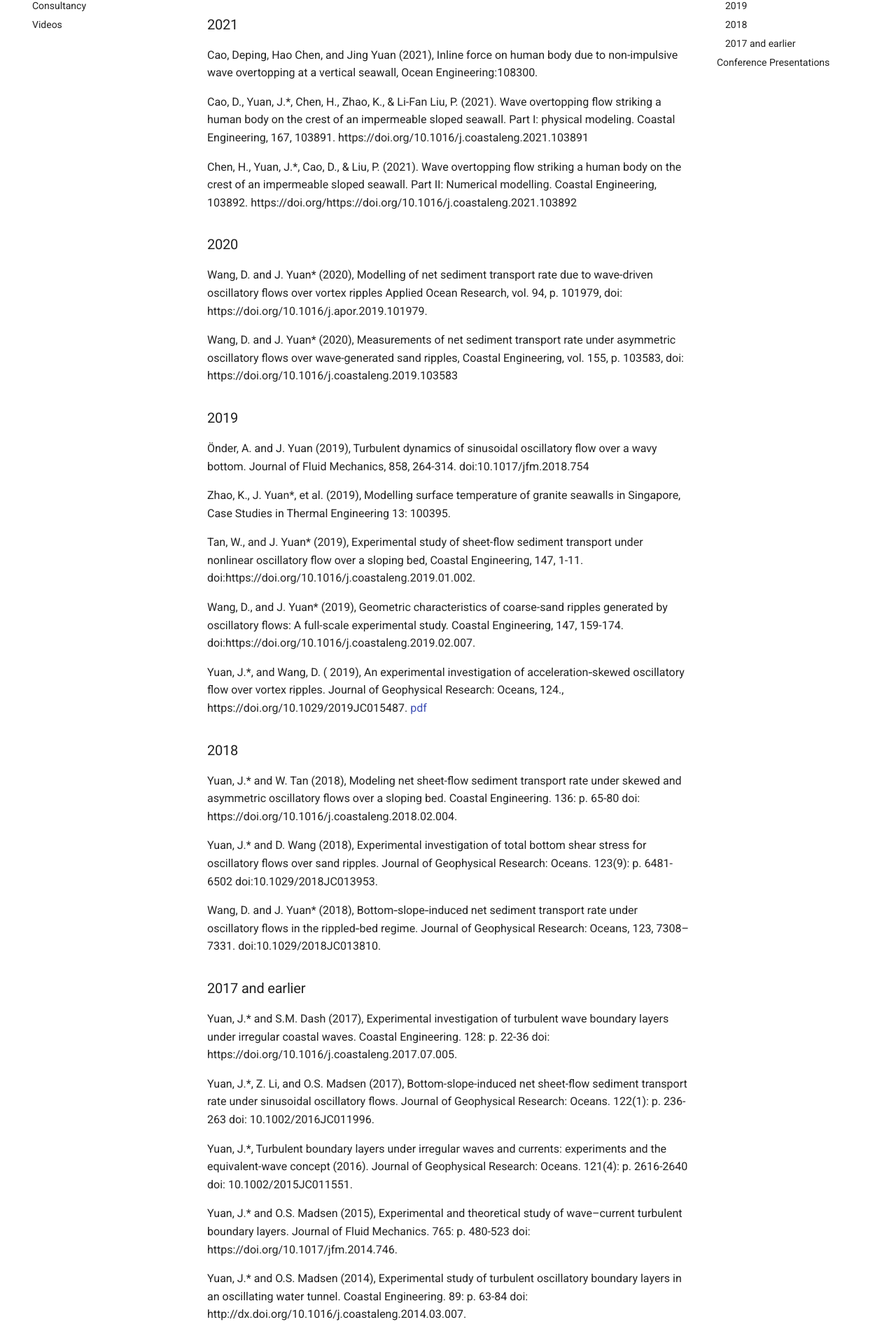
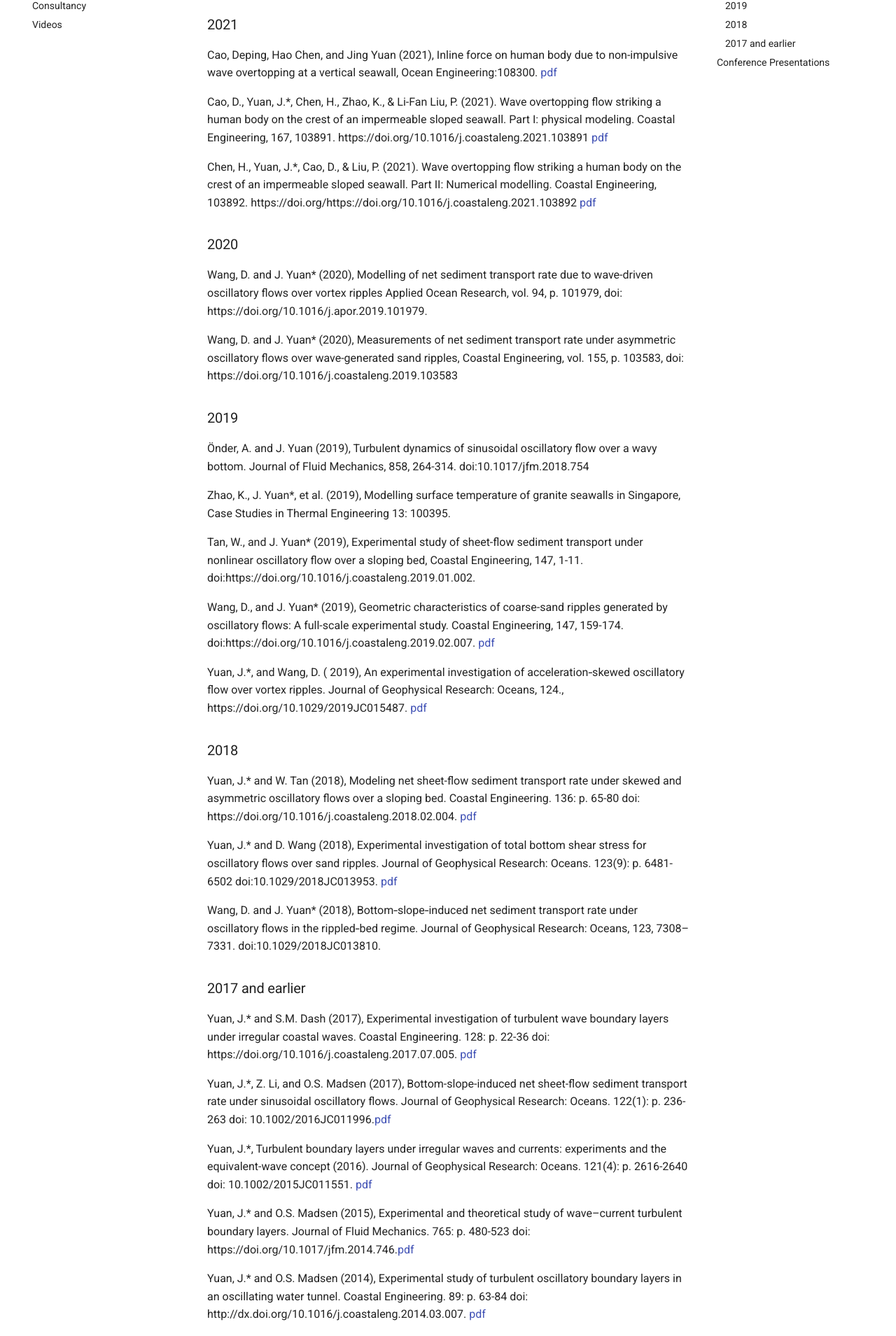
Before and after one commit to YuanJingLab/YuanJing, a plain HTML site: page Publications/index.html in a window 1280 px wide. Shown: the part 211-2120 px from the top of the page at 70% size. Drawn offline with Linux system fonts and the light colour scheme.

Commit message:
Deployed d58fda2 with MkDocs version: 1.1.2

```diff
--- a/Publications/index.html
+++ b/Publications/index.html
@@ -415,9 +415,9 @@
 
                 <h2 id="journal-publications">Journal Publications</h2>
 <h3 id="2021">2021</h3>
-<p>Cao, Deping, Hao Chen, and Jing Yuan (2021), Inline force on human body due to non-impulsive wave overtopping at a vertical seawall, Ocean Engineering:108300.</p>
-<p>Cao, D., Yuan, J.*, Chen, H., Zhao, K., &amp; Li-Fan Liu, P. (2021). Wave overtopping flow striking a human body on the crest of an impermeable sloped seawall. Part I: physical modeling. Coastal Engineering, 167, 103891. https://doi.org/10.1016/j.coastaleng.2021.103891</p>
-<p>Chen, H., Yuan, J.*, Cao, D., &amp; Liu, P. (2021). Wave overtopping flow striking a human body on the crest of an impermeable sloped seawall. Part II: Numerical modelling. Coastal Engineering, 103892. https://doi.org/https://doi.org/10.1016/j.coastaleng.2021.103892</p>
+<p>Cao, Deping, Hao Chen, and Jing Yuan (2021), Inline force on human body due to non-impulsive wave overtopping at a vertical seawall, Ocean Engineering:108300. <a href="../pdf/OE_2021_overtopping3.pdf">pdf</a></p>
+<p>Cao, D., Yuan, J.*, Chen, H., Zhao, K., &amp; Li-Fan Liu, P. (2021). Wave overtopping flow striking a human body on the crest of an impermeable sloped seawall. Part I: physical modeling. Coastal Engineering, 167, 103891. https://doi.org/10.1016/j.coastaleng.2021.103891 <a href="../pdf/CE_2021_overtopping1.pdf">pdf</a></p>
+<p>Chen, H., Yuan, J.*, Cao, D., &amp; Liu, P. (2021). Wave overtopping flow striking a human body on the crest of an impermeable sloped seawall. Part II: Numerical modelling. Coastal Engineering, 103892. https://doi.org/https://doi.org/10.1016/j.coastaleng.2021.103892 <a href="../pdf/CE_2021_overtopping2.pdf">pdf</a></p>
 <h3 id="2020">2020</h3>
 <p>Wang, D. and J. Yuan* (2020), Modelling of net sediment transport rate due to wave-driven oscillatory flows over vortex ripples Applied Ocean Research, vol. 94, p. 101979, doi: https://doi.org/10.1016/j.apor.2019.101979.</p>
 <p>Wang, D.  and J. Yuan* (2020), Measurements of net sediment transport rate under asymmetric oscillatory flows over wave-generated sand ripples, Coastal Engineering, vol. 155, p. 103583, doi: https://doi.org/10.1016/j.coastaleng.2019.103583</p>
@@ -425,18 +425,18 @@
 <p>Önder, A. and J. Yuan (2019), Turbulent dynamics of sinusoidal oscillatory flow over a wavy bottom. Journal of Fluid Mechanics, 858, 264-314. doi:10.1017/jfm.2018.754</p>
 <p>Zhao, K., J. Yuan*, et al. (2019), Modelling surface temperature of granite seawalls in Singapore, Case Studies in Thermal Engineering 13: 100395.</p>
 <p>Tan, W., and J. Yuan* (2019), Experimental study of sheet-flow sediment transport under nonlinear oscillatory flow over a sloping bed, Coastal Engineering, 147, 1-11. doi:https://doi.org/10.1016/j.coastaleng.2019.01.002.</p>
-<p>Wang, D., and J. Yuan* (2019), Geometric characteristics of coarse-sand ripples generated by oscillatory flows: A full-scale experimental study. Coastal Engineering, 147, 159-174. doi:https://doi.org/10.1016/j.coastaleng.2019.02.007.</p>
+<p>Wang, D., and J. Yuan* (2019), Geometric characteristics of coarse-sand ripples generated by oscillatory flows: A full-scale experimental study. Coastal Engineering, 147, 159-174. doi:https://doi.org/10.1016/j.coastaleng.2019.02.007. <a href="../pdf/CE_2019_ripple_geo.pdf">pdf</a></p>
 <p>Yuan, J.*, and  Wang, D. ( 2019),  An experimental investigation of acceleration‐skewed oscillatory flow over vortex ripples. Journal of Geophysical Research: Oceans, 124., https://doi.org/10.1029/2019JC015487. <a href="../pdf/JGR_2019_Asy_Ripple.pdf">pdf</a></p>
 <h3 id="2018">2018</h3>
-<p>Yuan, J.* and W. Tan (2018), Modeling net sheet-flow sediment transport rate under skewed and asymmetric oscillatory flows over a sloping bed. Coastal Engineering. 136: p. 65-80 doi: https://doi.org/10.1016/j.coastaleng.2018.02.004.</p>
-<p>Yuan, J.* and D. Wang (2018), Experimental investigation of total bottom shear stress for oscillatory flows over sand ripples. Journal of Geophysical Research: Oceans. 123(9): p. 6481-6502 doi:10.1029/2018JC013953.</p>
+<p>Yuan, J.* and W. Tan (2018), Modeling net sheet-flow sediment transport rate under skewed and asymmetric oscillatory flows over a sloping bed. Coastal Engineering. 136: p. 65-80 doi: https://doi.org/10.1016/j.coastaleng.2018.02.004. <a href="../pdf/CE_2018.pdf">pdf</a></p>
+<p>Yuan, J.* and D. Wang (2018), Experimental investigation of total bottom shear stress for oscillatory flows over sand ripples. Journal of Geophysical Research: Oceans. 123(9): p. 6481-6502 doi:10.1029/2018JC013953. <a href="../pdf/JGR_2018_form_drag.pdf">pdf</a></p>
 <p>Wang, D. and J. Yuan* (2018), Bottom‐slope‐induced net sediment transport rate under oscillatory flows in the rippled‐bed regime. Journal of Geophysical Research: Oceans, 123, 7308–7331. doi:10.1029/2018JC013810.</p>
 <h3 id="2017-and-earlier">2017 and earlier</h3>
-<p>Yuan, J.* and S.M. Dash (2017), Experimental investigation of turbulent wave boundary layers under irregular coastal waves. Coastal Engineering. 128: p. 22-36 doi: https://doi.org/10.1016/j.coastaleng.2017.07.005.</p>
-<p>Yuan, J.*, Z. Li, and O.S. Madsen (2017), Bottom-slope-induced net sheet-flow sediment transport rate under sinusoidal oscillatory flows. Journal of Geophysical Research: Oceans. 122(1): p. 236-263 doi: 10.1002/2016JC011996.</p>
-<p>Yuan, J.*, Turbulent boundary layers under irregular waves and currents: experiments and the equivalent-wave concept (2016). Journal of Geophysical Research: Oceans. 121(4): p. 2616-2640 doi: 10.1002/2015JC011551.</p>
-<p>Yuan, J.* and O.S. Madsen (2015), Experimental and theoretical study of wave–current turbulent boundary layers. Journal of Fluid Mechanics. 765: p. 480-523 doi: https://doi.org/10.1017/jfm.2014.746.</p>
-<p>Yuan, J.* and O.S. Madsen (2014), Experimental study of turbulent oscillatory boundary layers in an oscillating water tunnel. Coastal Engineering. 89: p. 63-84 doi: http://dx.doi.org/10.1016/j.coastaleng.2014.03.007.</p>
+<p>Yuan, J.* and S.M. Dash (2017), Experimental investigation of turbulent wave boundary layers under irregular coastal waves. Coastal Engineering. 128: p. 22-36 doi: https://doi.org/10.1016/j.coastaleng.2017.07.005. <a href="../pdf/CE_2016.pdf">pdf</a></p>
+<p>Yuan, J.*, Z. Li, and O.S. Madsen (2017), Bottom-slope-induced net sheet-flow sediment transport rate under sinusoidal oscillatory flows. Journal of Geophysical Research: Oceans. 122(1): p. 236-263 doi: 10.1002/2016JC011996.<a href="../pdf/JGR_2016.pdf">pdf</a></p>
+<p>Yuan, J.*, Turbulent boundary layers under irregular waves and currents: experiments and the equivalent-wave concept (2016). Journal of Geophysical Research: Oceans. 121(4): p. 2616-2640 doi: 10.1002/2015JC011551. <a href="../pdf/JGR_2015.pdf">pdf</a> </p>
+<p>Yuan, J.* and O.S. Madsen (2015), Experimental and theoretical study of wave–current turbulent boundary layers. Journal of Fluid Mechanics. 765: p. 480-523 doi: https://doi.org/10.1017/jfm.2014.746.<a href="../pdf/JFM_2015.pdf">pdf</a></p>
+<p>Yuan, J.* and O.S. Madsen (2014), Experimental study of turbulent oscillatory boundary layers in an oscillating water tunnel. Coastal Engineering. 89: p. 63-84 doi: http://dx.doi.org/10.1016/j.coastaleng.2014.03.007. <a href="../pdf/CE_2014.pdf">pdf</a></p>
 <h2 id="conference-presentations">Conference Presentations</h2>
 <p>Yuan, J., and O.S. Madsen (2010), On choice of random wave simulations in the surf zone processes, the 32nd international conference on coastal engineering, Shanghai, China, 2010</p>
 <p>Yuan, J., E. S. Chan, and O.S. Madsen (2012), Experimental study of turbulent oscillatory boundary layers in a new oscillatory water tunnel, the 33rd international conference on coastal engineering, Santander, Spain, 2012</p>
```
Also changed, not shown: People/index.html (+6 -6 lines), search/search_index.json (+1 -1 lines), 11 other files.
